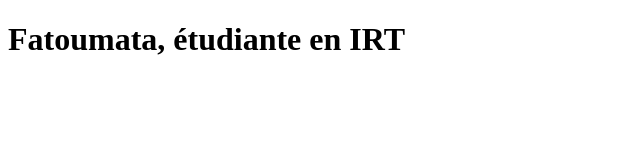
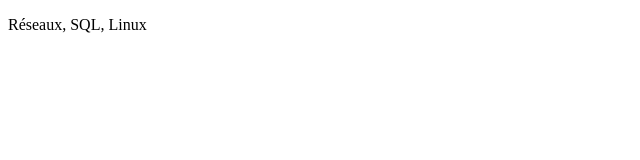
Before and after one commit to dramefatou033/mon-cv, a plain HTML site: page index.html in a window 1280 px wide. Shown: the whole page, without its empty margins (0-640 px from the left). Drawn offline with Linux system fonts and the light colour scheme.

Commit message:
mise en place de la section competences
Added a paragraph listing skills: Réseaux, SQL, Linux.

```diff
--- a/index.html
+++ b/index.html
@@ -10,7 +10,6 @@
 
   <!-- TITRE -->
 
-  <h1>Fatoumata, étudiante en IRT</h1>
   <!-- DESCRIPTION -->
 
   <!-- FORMATIONS -->
@@ -18,6 +17,7 @@
   <!-- EXPERIENCES -->
 
   <!-- COMPETENCES -->
+  <p>Réseaux, SQL, Linux</p>
 
   <!-- ASSOCIATIONS -->
 
```
